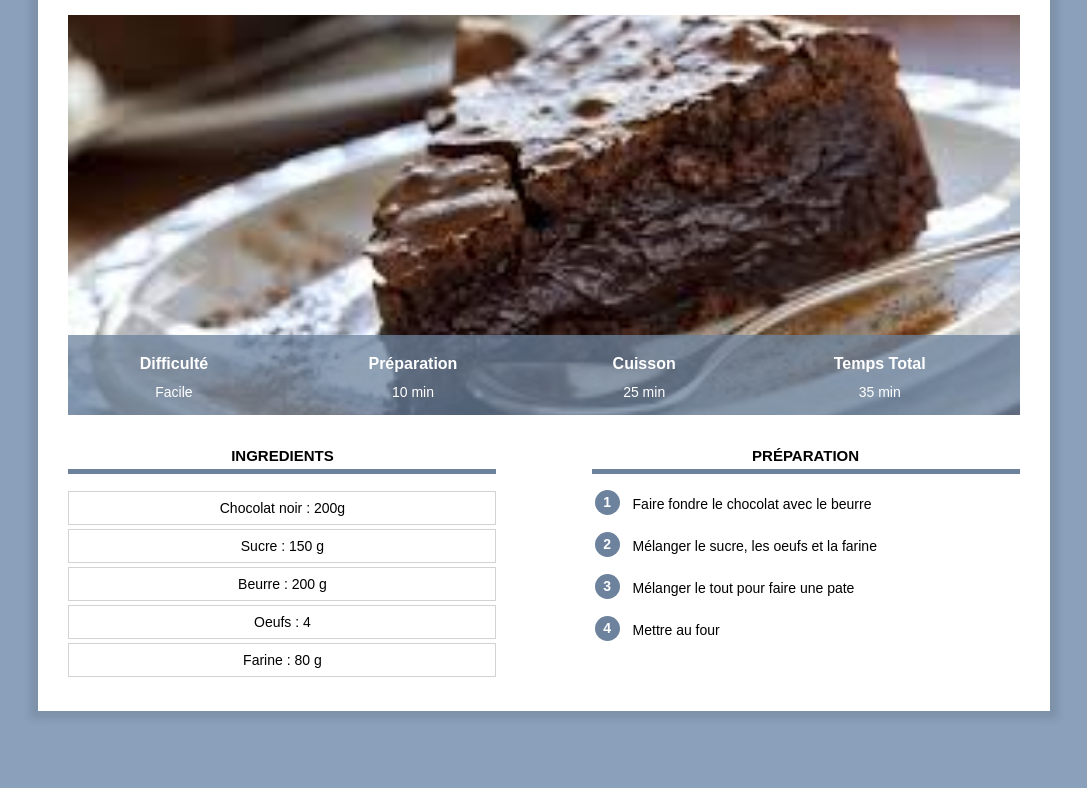
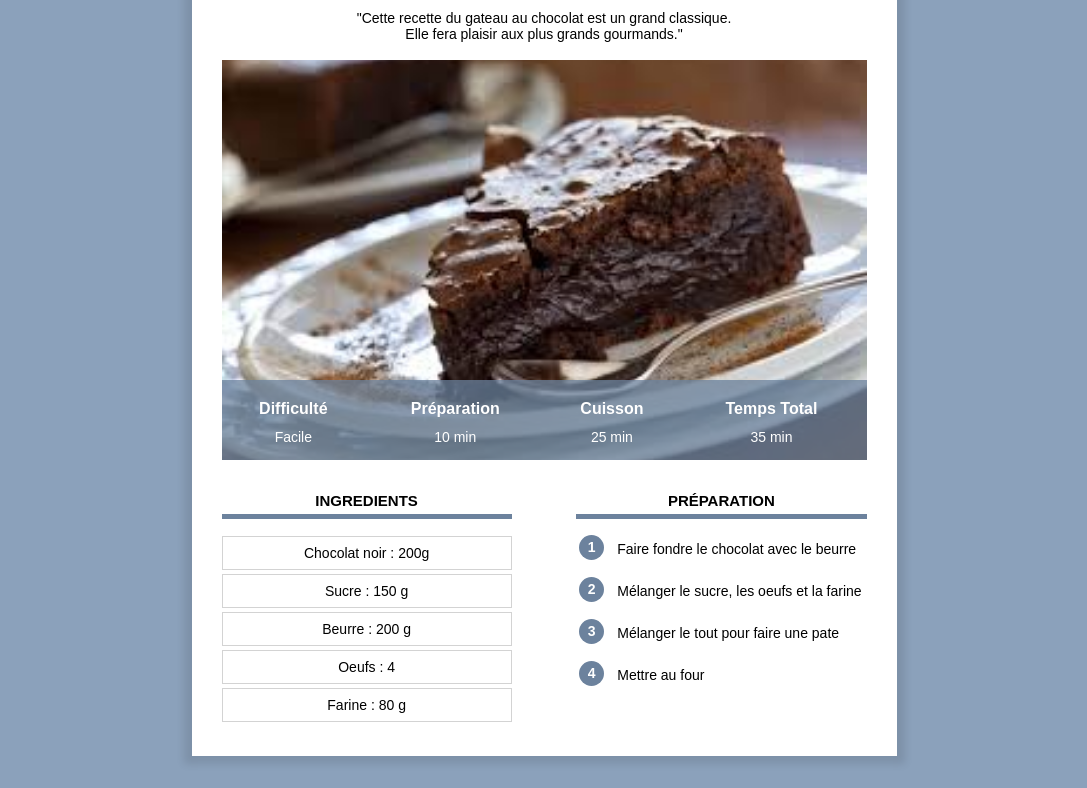
Before and after one commit to JohnMarvin237/site_recette, a plain HTML site: page index.html in a window 1280 px wide. Shown: the part 155-943 px from the top of the page, without its empty margins (96-1183 px from the left). Drawn offline with Linux system fonts and the light colour scheme.

Commit message:
Add files via upload

```diff
--- a/recette.css
+++ b/recette.css
@@ -9,10 +9,9 @@ body{
 
 div.contenu{
     background-color: #FFFFFF;
-    margin: 60px 10% 80px 10%;
-    padding: 0 30px 30px 30px;
+    margin: 40px 8px 40px 10%;
+    padding: 0 8x 20px 8px;
     margin-top: 0;
-    min-width: 350px;
     box-shadow: 0px 0px 8px 8px rgba(0, 0, 0, 0.1);
     overflow: visible;
 }
@@ -71,17 +70,17 @@ table.info{
     width: 100%;
     color: #FFFFFF;
     background-color: #6C829DC0;
-    height: 80px;
+    height: 50px;
 }
 
 table.info td{
     text-align: center;
-    font-size: 14px;
+    font-size: 12px;
     vertical-align: top;
 }
 
 table.info th{
-    font-size: 16px;
+    font-size: 14px;
     vertical-align: bottom;
     padding-bottom: 8px;
 }
@@ -95,16 +94,8 @@ img.info{
 }
 
 div.colonne{
-    width: 45%;
+    width: 100%;
     margin-top: 20px;
-}
-div.colonne1{
-    display: inline-block;
-    margin-right: 10%;
-}
-
-div.colonne2{
-    float: right;
 }
 
 div.colonne h2{
@@ -114,6 +105,15 @@ div.colonne h2{
     border-bottom: 5px solid #6C829D;
     padding-bottom: 5px;
 }
+
+div.colonne1{
+    display: inline-block;
+}
+
+/*div.colonne2{
+    float: right;
+}*/
+
 
 div.colonne1 > div > p{
     text-align: center;
@@ -151,3 +151,44 @@ table.preparation  td{
 table.preparation tr{
     height: 40px;
 }
+
+/*Styles pour ordinateur*/
+@media only screen and (min-width: 768px){
+    div.contenu{
+        margin: 60px 10% 80px 10%;
+        padding: 0 30px 30px 30px;
+        min-width: 350px;
+
+    }
+
+    table.info{
+        height: 80px;
+    }
+
+    table.info td{
+        font-size: 14px;
+    }
+
+    table.info th{
+        font-size: 16px;
+    }
+
+    div.colonne{
+        width: 45%;
+    }
+    div.colonne1{
+        margin-right: 10%;
+    }
+
+    div.colonne2{
+        float: right;
+    }
+}
+
+@media only screen and (min-width: 900px){
+    div.contenu{
+        margin-left: auto;
+        margin-right: auto;
+        width: 645px;
+    }
+}
```
Also changed, not shown: index.html (line endings or trailing spaces).
